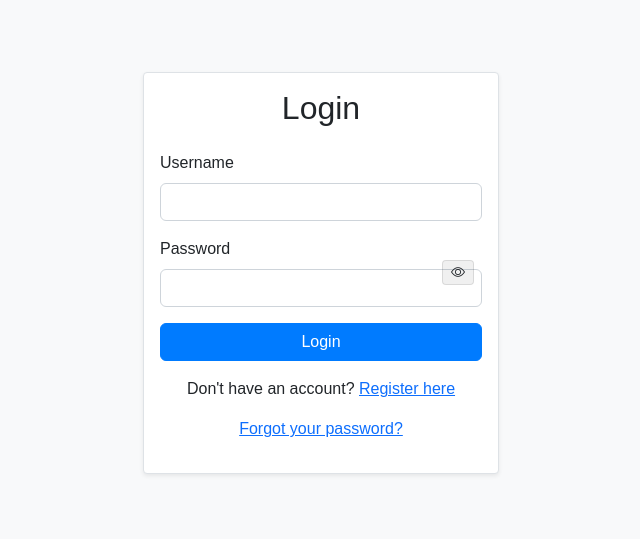
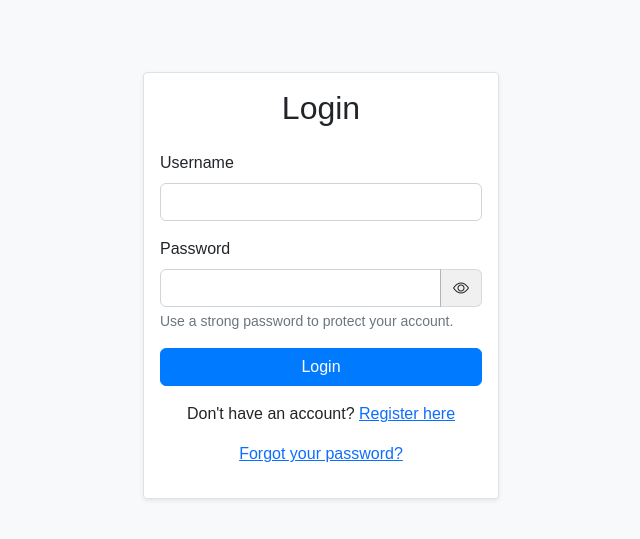
Before and after one commit to DAIndia24/Incident-Reporting, a Flask app: page /login in a window 1280 px wide. Shown: the part 56-595 px from the top of the page, without its empty margins (319-959 px from the left). Run offline with Flask 3, Linux system fonts and the light colour scheme.

Commit message:
Align password toggle button using Bootstrap input-group
- Updated login.html and admin_login.html to use .input-group for password fields
- Ensured the "Show/Hide password" toggle button stays aligned with input
- Kept register.html without a toggle (per project requirement) but retained password strength and confirm password validation
- Improved consistency across authentication templates

```diff
--- a/incident_reporting_app/templates/login.html
+++ b/incident_reporting_app/templates/login.html
@@ -1,37 +1,64 @@
 {% extends "base.html" %}
+
 {% block title %}Login{% endblock %}
+
 {% block content %}
 <div class="row justify-content-center">
   <div class="col-md-6 col-lg-4">
     <div class="card mt-5">
       <div class="card-body">
         <h2 class="card-title text-center mb-4">Login</h2>
+
         <form method="POST" novalidate>
+          <!-- Username -->
           <div class="mb-3">
             <label for="username" class="form-label">Username</label>
-            <input type="text" class="form-control" id="username" name="username" autocomplete="username" required>
+            <input
+              type="text"
+              class="form-control"
+              id="username"
+              name="username"
+              autocomplete="username"
+              required
+            >
           </div>
 
-          <div class="mb-3 position-relative has-password-toggle">
+          <!-- Password with aligned toggle (Bootstrap input-group) -->
+          <div class="mb-3">
             <label for="password" class="form-label">Password</label>
-            <input type="password" class="form-control pe-5" id="password" name="password"
-                   autocomplete="current-password" required>
-            <button type="button"
-                    class="btn btn-sm password-toggle-btn position-absolute top-50 end-0 translate-middle-y me-2"
+            <div class="input-group">
+              <input
+                type="password"
+                class="form-control"
+                id="password"
+                name="password"
+                autocomplete="current-password"
+                required
+              >
+              <button
+                type="button"
+                class="btn password-toggle-btn"
                 id="login-password-toggle"
                 aria-label="Show password"
                 aria-pressed="false"
-                    onclick="togglePassword('password','login-password-toggle')">
+                onclick="togglePassword('password','login-password-toggle')"
+              >
                 <i class="bi bi-eye" aria-hidden="true"></i>
                 <span class="visually-hidden">Toggle password visibility</span>
               </button>
+            </div>
+            <div id="passwordHelp" class="form-text">Use a strong password to protect your account.</div>
           </div>
 
           <button type="submit" class="btn btn-primary w-100">Login</button>
         </form>
 
-        <p class="text-center mt-3">Don't have an account? <a href="{{ url_for('register') }}">Register here</a></p>
-        <p class="text-center mt-1"><a href="{{ url_for('forgot_password') }}">Forgot your password?</a></p>
+        <p class="text-center mt-3">
+          Don't have an account? <a href="{{ url_for('register') }}">Register here</a>
+        </p>
+        <p class="text-center mt-1">
+          <a href="{{ url_for('forgot_password') }}">Forgot your password?</a>
+        </p>
       </div>
     </div>
   </div>
```
Also changed, not shown: incident_reporting_app/templates/admin_login.html (+29 -7 lines), incident_reporting_app/templates/register.html (+39 -7 lines). Lines whose indentation alone changed are shown as unchanged.
